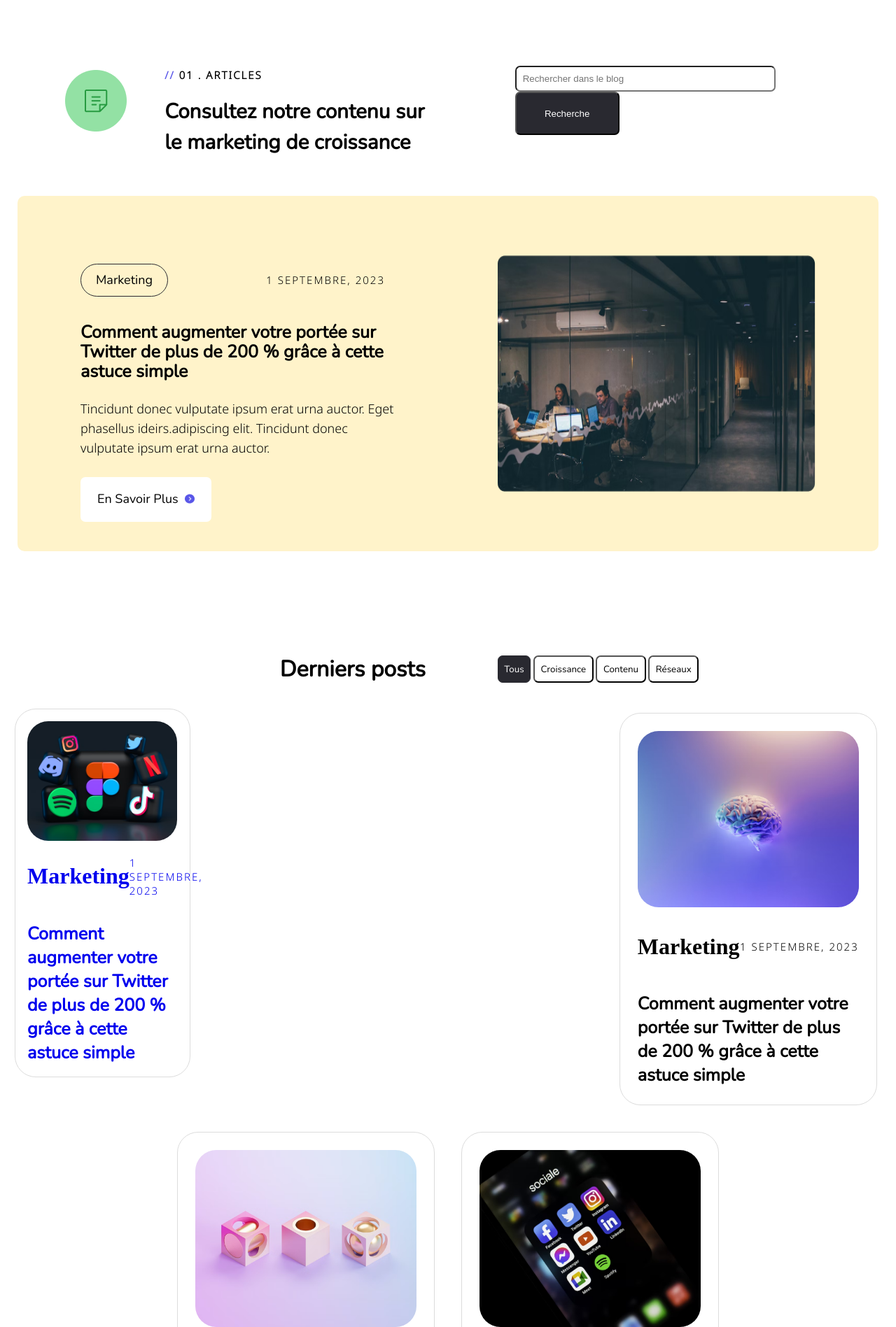
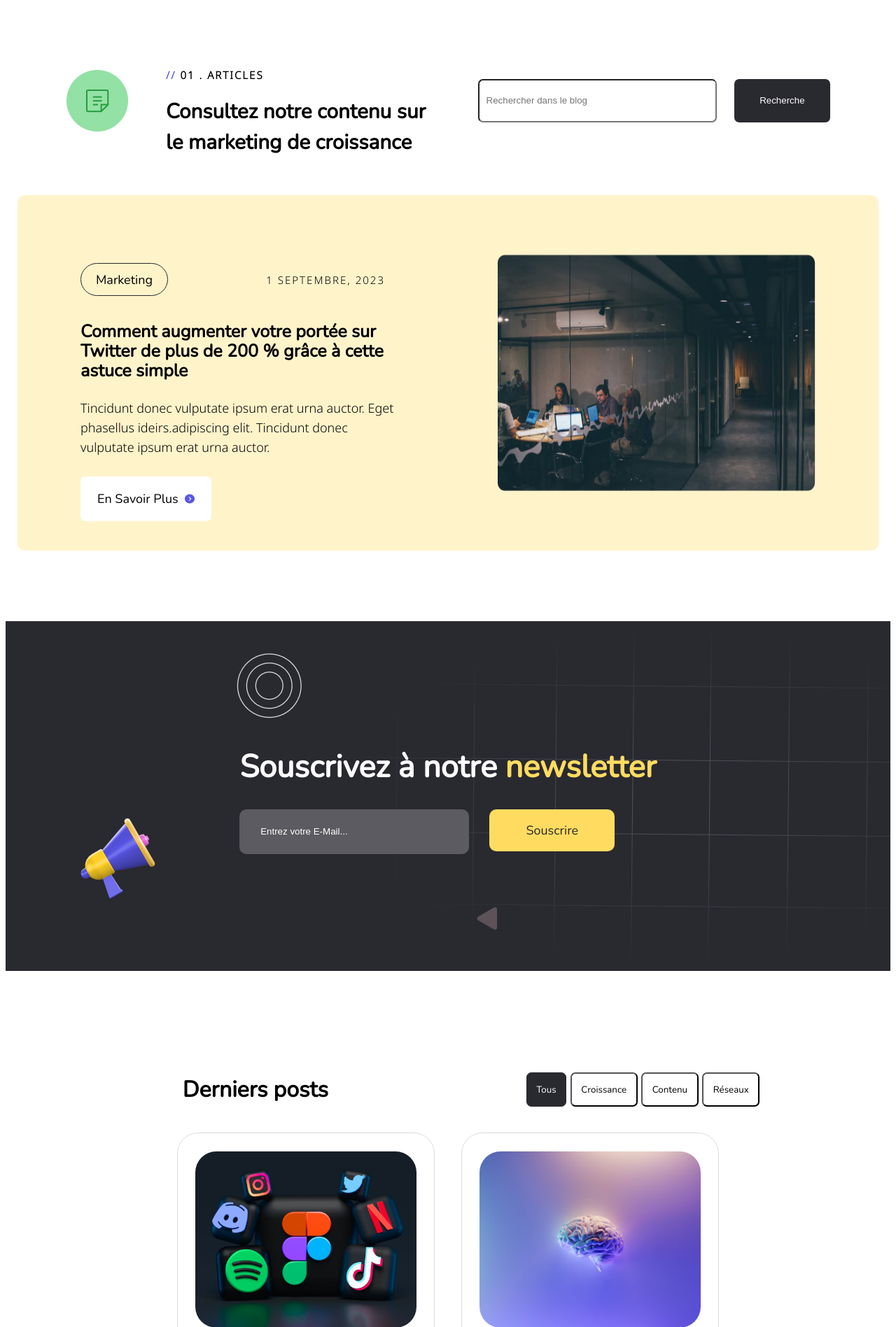
Before and after one commit to MissAnanas/Site-Web-Pro-, a PHP site: page /blog.php in a window 1280 px wide. Shown: the top 1897 px of the page at 70% size. Run offline with PHP 8.4, Linux system fonts and the light colour scheme.

Commit message:
update blog

```diff
--- a/blog.css
+++ b/blog.css
@@ -4,9 +4,6 @@
 @import url('https://fonts.googleapis.com/css2?family=Noto+Sans:wght@300&display=swap');
 
 
-a {
-    text-decoration: none;
-}
 
 .tag {
     display: flex;
@@ -27,6 +24,7 @@ a {
     display: flex;
     flex-direction: column;
     align-items: center;
+    margin-bottom: 8%;
   }
 
   .txtblog1 {
@@ -133,6 +131,7 @@ button.btn_headerBlog {
     border-radius: 7px;
     background: #292930;
     color: white;
+    border: none;
 }
 
 
@@ -168,6 +167,7 @@ button{
     justify-content: space-between;
     max-width: 100%;
     margin-top: 5%;
+    flex-direction: row;
 }
 
 .post_content_top, .post_content_down{
@@ -207,13 +207,15 @@ button{
     font-weight: 600;
     text-align: left;
     margin-bottom: 0;
+    text-decoration: none;
+    color: inherit;
 }
 
 .post_menu {
   display: flex;
   align-items: center;
   justify-content: space-between;
-  width: 38%;
+  width: 60%;
 }
 
 h1.txt_filtre {
@@ -241,6 +243,23 @@ button.btn_filtre {
   background: #292930;
   margin-left: 2%;
   color: white;
+}
+
+form {
+    display: flex;
+}
+
+.type_post {
+    font-family: "Nunito";
+    font-size: 18px;
+    border: 1px solid #292930;
+    border-radius: 90px;
+    width: 122px;
+    height: 45px;
+    display: flex;
+    justify-content: center;
+    align-items: center;
+    font-weight: 500;
 }
 
 /* CSS FOOTER */
@@ -341,7 +360,7 @@ footer{
 }
 
 
-.newsletter {
+.footernewsletter {
     display: flex;
     flex-direction: column;
     align-items: center;
@@ -413,3 +432,63 @@ footer{
     flex-direction: column;
 }
 /* FIN CSS FOOTER */
+
+/* CSS NEWSLETTER */
+.newsletter {
+    background-image: url(Images/newsletterbackground.png);
+    background-color: #292930;
+    display: flex;
+    flex-direction: column;
+    justify-content: center;
+    align-items: center;
+    height: 500px;
+}
+
+.newsletter_content{
+    display: flex;
+    flex-direction: column;
+    align-items: center;
+}
+
+.titre_newsletter {
+    font-family: "Nunito";
+    font-size: 45px;
+    color: white;
+}
+
+.input_content {
+    display: flex;
+    width: 100%;
+    flex-wrap: wrap;
+}
+
+button.btn_souscrire {
+    background: #FFDC60;
+    color: #292930;
+    width: 30%;
+    padding: 5%;
+    margin-left: 5%;
+    border-radius: 10px;
+    border: none;
+    font-family: "Nunito";
+    font-size: 18px;
+    height: 5%;
+    display: flex;
+    align-items: center;
+    justify-content: center;
+}
+
+.input_mail{
+    background: #5B5B61;
+    color: white;
+    padding: 5%;
+    width: 45%;
+    border-radius: 10px;
+    border: none;
+    height: 5%;
+}
+
+.input_mail::placeholder{
+    color: white;
+}
+/* FIN NEWSLETTER */
--- a/blog.php
+++ b/blog.php
@@ -14,10 +14,12 @@
                 <h2 class="titleproccessus"><font color = "#5956E8">//</font> 01 . ARTICLES</h2>
                 <h1 class="processus">Consultez notre contenu sur <br> le marketing de croissance</h1>
             </div>
+            <div>
                 <form action="blog.php" method="get">
                     <input class="input_headerBlog" type="text" name="search" placeholder="Rechercher dans le blog">
                     <button class="btn_headerBlog" type="submit" name="submit">Recherche</button>
                 </form>
+            </div>
         </div>
 
         <?php
@@ -49,8 +51,8 @@
                         echo '<div class="post_text">';
                         echo '<h1 class="type_post">' . $row['type'] . '</h1>';
                         echo '<h1 class="datepost">' . $row['date_published'] . '</h1>';
-                        echo '<p class="titlepost">' . $row['title'] . '</p>';
                         echo '</div>';
+                        echo '<a href="blog_single" class="titlepost">' . $row['title'] . '</a>';
                         echo '</div>';
                     }
 
@@ -80,11 +82,23 @@
                     <p class="marketingtxt1">Comment augmenter votre portée sur Twitter de plus de 200 % grâce à cette astuce simple</p>
                     <p class="marketingtxt2">Tincidunt donec vulputate ipsum erat urna auctor. Eget phasellus ideirs.adipiscing elit. Tincidunt donec <br>vulputate ipsum erat urna auctor.</p>
                 </div>
-                <a class="btn_blog" href="Blog.php"><button class="btnblog">En Savoir Plus <img src="Images/Vector purple.png" width="14px" height="14px"></button></a>
+                <a class="btn_blog" href="blog_single.php"><button class="btnblog">En Savoir Plus <img src="Images/Vector purple.png" width="14px" height="14px"></button></a>
             </div>
             <img class="imgblog" src="Images/imageblog.png">
         </div>
     </div>
+
+    <div class="newsletter">
+        <div class="newsletter_content">
+            <h1 class="titre_newsletter">Souscrivez à notre <font color="#FFDC60">newsletter</font></h1>
+            <div class="input_content">
+                <input class="input_mail" type="text" name="mail" placeholder="Entrez votre E-Mail..." >
+                <button class="btn_souscrire">Souscrire</button>
+            </div>
+        </div>
+    </div>
+
+
 
     <div class="post_container">
         <div class="post_menu">
@@ -97,23 +111,21 @@
             </div>
         </div>
         <div class="post_content_top">
-            <a href="blog_single">
                 <div class="post_box">
                     <img class="imgpost" src="Images/imgpost1.png">
                     <div class="post_text">
                         <h1 class="type_post">Marketing</h1>
                         <h1 class="datepost">1 SEPTEMBRE, 2023</h1>
                     </div>
-                    <p class="titlepost">Comment augmenter votre portée sur Twitter de plus de 200 % grâce à cette astuce simple</p>
+                    <a href="#" class="titlepost">Comment augmenter votre portée sur Twitter de plus de 200 % grâce à cette astuce simple</a>
                 </div>
-            </a>
                 <div class="post_box">
                     <img class="imgpost" src="Images/imgpost2.png">
                     <div class="post_text">
                         <h1 class="type_post">Marketing</h1>
                         <h1 class="datepost">1 SEPTEMBRE, 2023</h1>
                     </div>
-                <p class="titlepost">Comment augmenter votre portée sur Twitter de plus de 200 % grâce à cette astuce simple</p>
+                    <a href="#" class="titlepost">Comment augmenter votre portée sur Twitter de plus de 200 % grâce à cette astuce simple</a>
                 </div>
         </div>
         <div class="post_content_down">
@@ -123,7 +135,7 @@
                     <h1 class="type_post">Marketing</h1>
                     <h1 class="datepost">1 SEPTEMBRE, 2023</h1>
                 </div>
-                <p class="titlepost">Comment augmenter votre portée sur Twitter de plus de 200 % grâce à cette astuce simple</p>
+                <a href="#" class="titlepost">Comment augmenter votre portée sur Twitter de plus de 200 % grâce à cette astuce simple</a>
             </div>
             <div class="post_box">
                 <img class="imgpost" src="Images/imgpost4.png">
@@ -131,14 +143,14 @@
                     <h1 class="type_post">Marketing</h1>
                     <h1 class="datepost">1 SEPTEMBRE, 2023</h1>
                 </div>
-                <p class="titlepost">Comment augmenter votre portée sur Twitter de plus de 200 % grâce à cette astuce simple</p>
+                <a href="#" class="titlepost">Comment augmenter votre portée sur Twitter de plus de 200 % grâce à cette astuce simple</a>
             </div>
         </div>
     </div>
 
     <footer>
         <div class="footer_container">
-            <div class="newsletter">
+            <div class="footernewsletter">
 
                     <img class="imgfooter1" src="Images/white_logo_promote.png">
                     <img class="imgfooter2" src="Images/logo_megaphone.png">
```
Also changed, not shown: Images/newsletterbackground.png (added). Lines whose indentation alone changed are shown as unchanged.
